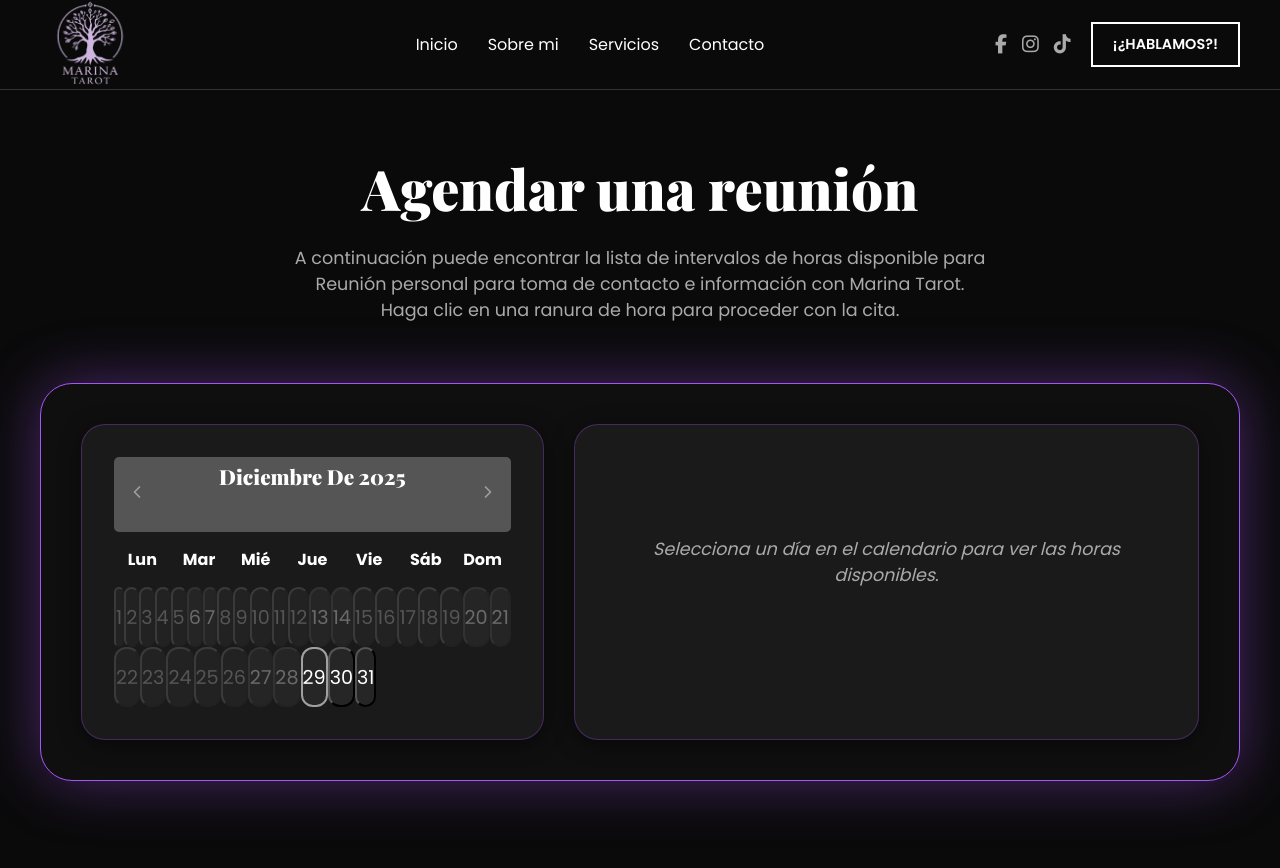
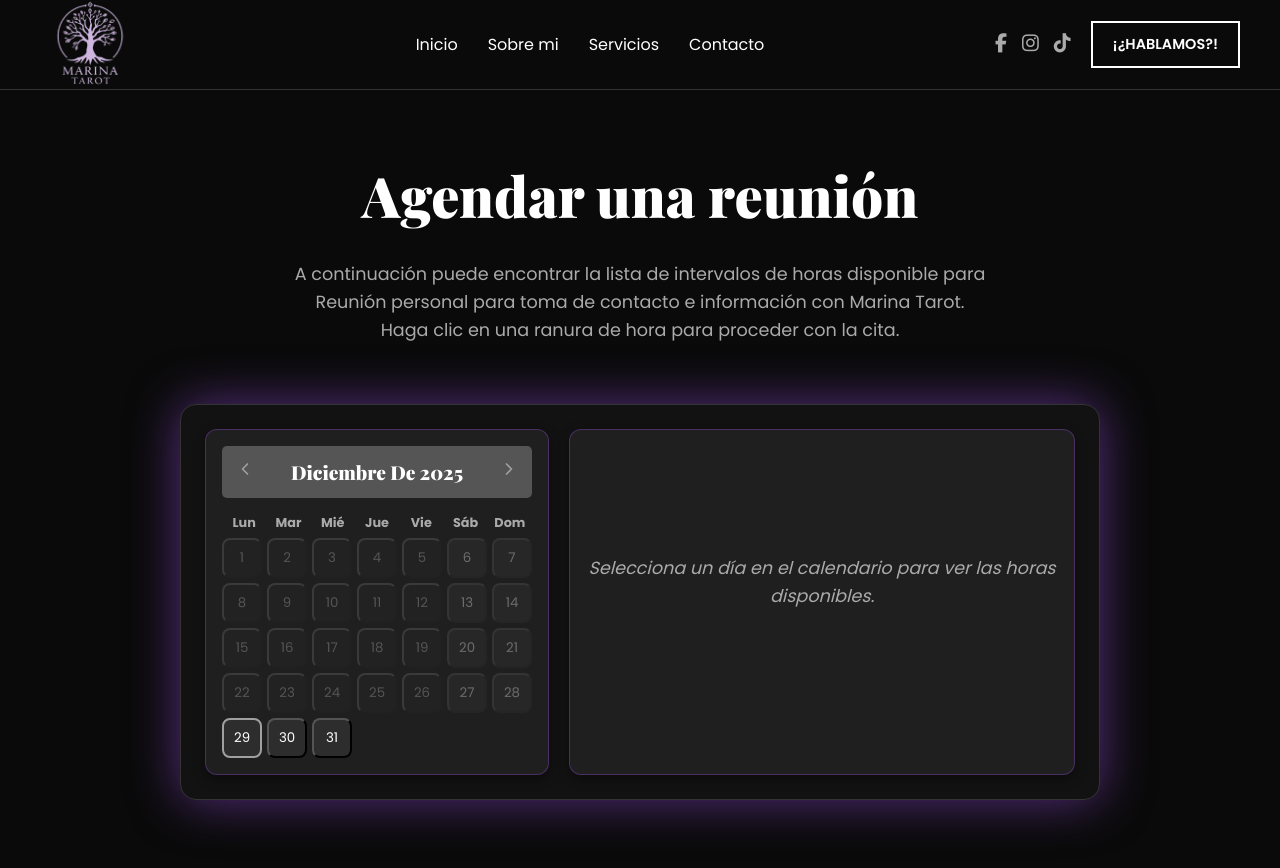
Before and after one commit to Rodriguez-22/marina_tarot, a Next.js app: page /contacto in a window 1280 px wide. Shown: the top 868 px of the page. Built offline with nearby package versions, Linux system fonts and the light colour scheme.

Commit message:
no más cambios

```diff
--- a/app/globals.css
+++ b/app/globals.css
@@ -24,10 +24,8 @@
     --color-gris-seleccion: #444444;
 
     /* === VARIABLES DE TIPOGRAFÍA AÑADIDAS (Corregido) === */
-  --font-heading: var(--font-playfair);
-  /* Playfair Display para títulos */
-  --font-body: Poppins, sans-serif;
-  /* Poppins para cuerpo */
+    --font-heading: var(--font-playfair); /* Playfair Display para títulos */
+    --font-body: Poppins, sans-serif; /* Poppins para cuerpo */
 }
 
 /* === REGLAS GENERALES Y TIPOGRAFÍA DE TÍTULOS === */
@@ -35,7 +33,6 @@
     /* Espacio entre el texto introductorio y el primer módulo */
     margin-bottom: 48px !important;
 }
-
 * {
     margin: 0;
     padding: 0;
@@ -43,29 +40,17 @@
 }
 
 body {
-  /*background-color: var(--color-fondo);*/
-  background-color: transparent;
+    background-color: var(--color-fondo);
     color: var(--color-texto);
-  font-family: var(--font-body);
-  margin: 0;
-  padding: 0;
-}
-
-.theme-dark {
-  background-color: #0a0a0a;
-  color: #ffffff;
-}
-
-main:not(.bg-white) {
-  background-color: var(--color-fondo);
+    font-family: var(--font-body); /* ⬅️ Usa la variable de cuerpo (Poppins) */
+    line-height: 1.6;
 }
 
 /* TÍTULOS PRINCIPALES: Aplicar tipografía Serif */
 .booking-section h1,
 .booking-section h2,
 .service-category-title {
-  font-family: var(--font-heading);
-  /* ⬅️ Aplicamos Serif (Playfair Display) */
+    font-family: var(--font-heading); /* ⬅️ Aplicamos Serif (Playfair Display) */
     font-weight: 900;
 }
 
@@ -300,47 +285,28 @@ header.main-header {
         font-size: 2.5rem;
     }
 
-  /* CORRECCIÓN CRÍTICA: APILADO VERTICAL EN MÓVIL */
+    /* FUERZA UNA SOLA COLUMNA */
     .scheduler-widget-custom {
-    display: flex !important;
-    flex-direction: column !important;
-    gap: 20px !important;
-    padding: 20px 15px !important;
-    background-color: #0f0f0f;
-    border-radius: 1.5rem;
-    border: 1px solid var(--color-morado-principal);
-    text-align: left;
-    box-shadow: 0 0 30px rgba(168, 85, 247, 0.4);
+        grid-template-columns: 1fr !important;
+        /* Añadir !important por si Tailwind lo anula */
+        width: 100%;
+        overflow-x: hidden;
     }
 
-  /* Forzar que los módulos ocupen todo el ancho y no tengan altura fija */
+    /* FUERZA QUE CADA MÓDULO OCUPE ESA COLUMNA (Anulación de Span 2) */
     .custom-calendar-container,
     .timeslot-container-custom,
     .booking-form,
     .timeslot-container-custom.placeholder-only {
-    width: 100% !important;
-    grid-column: auto !important;
+        /* Placeholder incluido */
+        grid-column: 1 / -1 !important;
+        /* Ocupa el 100% del ancho */
+        /* Aseguramos que solo ocupen 1 fila si usas grid-row en el desktop */
         grid-row: auto !important;
     }
 
-  /* AJUSTE PARA LOS NOMBRES DE LA SEMANA EN MÓVIL */
-  .custom-calendar-weekdays {
-    display: none !important;
-  }
-
-  /* Ajustar días del calendario para que quepan en pantallas pequeñas */
-  .custom-calendar-day {
-    height: auto !important;
-    padding: 10px 0 !important;
-    display: flex !important;
-    flex-direction: column !important;
-    align-items: center !important;
-    justify-content: center !important;
-    gap: 4px !important;
-  }
-
     .timeslot-container-custom {
-    max-height: none !important;
+        max-height: 300px;
     }
 
     /* SOLUCIÓN PARA CAMPOS INTERNOS (si los tienes en fila) */
@@ -364,10 +330,8 @@ header.main-header {
 
     /* REGLA CRÍTICA PARA EL RESPONSIVE DE SERVICIOS */
     .service-item p {
-    font-size: 0.9rem !important;
-    /* Reducir fuente a 14.4px para encajar texto largo */
-    line-height: 1.4 !important;
-    /* Reducir altura de línea */
+        font-size: 0.9rem !important; /* Reducir fuente a 14.4px para encajar texto largo */
+        line-height: 1.4 !important; /* Reducir altura de línea */
     }
 
     /* Reducir el tamaño del título de categoría en móvil */
@@ -382,7 +346,7 @@ header.main-header {
 
     /* Reducir el padding de los módulos en móvil */
     .service-module {
-    padding: 2rem !important;
+        padding: 1rem !important;
         border-radius: 12px;
 
         /* Espacio de 32px (2rem) debajo de cada módulo en móvil */
@@ -399,12 +363,10 @@ header.main-header {
 
 /* Estilo para los Títulos de la Home Page (Desktop) */
 .hero-title {
-  font-size: 5rem;
-  /* Título principal más grande y dramático */
+    font-size: 5rem; /* Título principal más grande y dramático */
     letter-spacing: 2px;
     margin-bottom: 15px;
 }
-
 @media (max-width: 640px) {
     .hero-title {
         font-size: 3rem;
@@ -417,35 +379,29 @@ header.main-header {
     flex-direction: column;
     align-items: center;
     text-align: center;
-  padding-top: 80px;
-  /* Margen superior para separarse del header */
+    padding-top: 80px; /* Margen superior para separarse del header */
     padding-bottom: 120px;
-  min-height: calc(100vh - 90px);
-  /* Ocupa el resto de la altura */
+    min-height: calc(100vh - 90px); /* Ocupa el resto de la altura */
     max-width: 900px;
     margin: 0 auto;
 }
 
 .hero-logo-container {
-  width: 150px;
-  /* Tamaño del logo en el hero */
+    width: 150px; /* Tamaño del logo en el hero */
     margin-bottom: 30px;
     /* Efecto de sombra para que el logo morado resalte en el fondo oscuro */
     filter: drop-shadow(0 0 15px var(--color-morado-principal));
 }
 
 .home-content-container h1 {
-  font-size: 4.5rem;
-  /* Título principal grande */
+    font-size: 4.5rem; /* Título principal grande */
     font-weight: 800;
     margin-bottom: 10px;
-  color: var(--color-morado-principal);
-  /* Color de acento */
+    color: var(--color-morado-principal); /* Color de acento */
 }
 
 .home-content-container h2 {
-  font-size: 1.8rem;
-  /* Subtítulo */
+    font-size: 1.8rem; /* Subtítulo */
     font-weight: 600;
     margin-bottom: 30px;
     color: var(--color-texto);
@@ -484,14 +440,13 @@ header.main-header {
     }
 }
 
-/* ================== SECCIÓN DE RESERVA (WIDGET - ESCRITORIO) ================== */
+/* ================== SECCIÓN DE RESERVA (WIDGET) ================== */
 main {
     display: block;
 }
 
 .booking-section {
-  max-width: 1600px;
-  /* Ancho máximo aumentado para escritorio */
+    max-width: 1000px;
     margin: 60px auto;
     padding: 0 20px;
     text-align: center;
@@ -512,34 +467,30 @@ main {
 
 .scheduler-widget-custom {
     display: grid;
-  /* Proporciones: Calendario más ancho, horas y formulario equilibrados */
-  grid-template-columns: 1.4fr 0.8fr 1fr;
-  gap: 30px;
-  padding: 40px;
-  background-color: #0f0f0f;
-  /* Fondo muy oscuro para resaltar el morado */
-  border-radius: 2rem;
-  border: 1px solid var(--color-morado-principal);
-  /* Borde principal morado */
+    /* Mantenemos 3 columnas con ancho igual (1/3 cada una) */
+    grid-template-columns: 1fr 1fr 1fr;
+    gap: 20px;
+    padding: 24px;
+    background-color: #121212;
+    border-radius: 1rem;
+    /* 16px */
+    border: 1px solid var(--color-borde);
     text-align: left;
-  /* Sombra de caja morada intensa */
-  box-shadow: 0 0 60px rgba(168, 85, 247, 0.4);
+    box-shadow: 0 0 50px rgba(168, 85, 247, 0.5);
 }
 
 .module-container {
-  padding: 2rem;
-  background-color: #1a1a1a;
-  /* Fondo de módulos ligeramente más claro */
-  border-radius: 1.5rem;
-  border: 1px solid rgba(168, 85, 247, 0.3);
-  box-shadow: 0 4px 20px rgba(0, 0, 0, 0.5);
+    padding: 1rem;
+    background-color: var(--color-fondo-modulo);
+    border-radius: 0.75rem;
+    border: 1px solid var(--color-borde-morado);
+    box-shadow: 0 4px 12px rgba(0, 0, 0, 0.4);
 }
 
 /* --- CALENDARIO: OCUPA 1 COLUMNA --- */
 .custom-calendar-container {
     width: 100%;
-  grid-column: span 1;
-  /* ⬅️ CORRECCIÓN: 1/3 del ancho */
+    grid-column: span 1; /* ⬅️ CORRECCIÓN: 1/3 del ancho */
 }
 
 .custom-calendar-header {
@@ -553,11 +504,9 @@ main {
 }
 
 .custom-calendar-title {
-  height: 65px;
-  /* Días mucho más grandes y fáciles de clicar */
-  font-size: 1.3rem;
-  /* Números más visibles */
-  border-radius: 12px;
+    font-size: 1.2rem;
+    font-weight: 600;
+    text-transform: capitalize;
 }
 
 .custom-calendar-nav-btn {
@@ -574,50 +523,46 @@ main {
 }
 
 .custom-calendar-weekdays {
-  display: grid !important;
-  grid-template-columns: repeat(7, 1fr) !important;
-  /* Días de la semana de lado */
+    display: grid;
+    grid-template-columns: repeat(7, 1fr);
     text-align: center;
-  font-size: 1rem;
+    font-size: 0.8rem;
     font-weight: 700;
-  color: var(--color-morado-principal);
-  /* Nombres de días en morado */
-  margin-bottom: 15px;
-  color: #FFFFFF !important;
-}
-
-.custom-calendar-day.selected,
-.time-slot.selected {
-  color: #ffffff !important;
-  background-color: var(--color-morado-principal) !important;
-}
-
-.custom-calendar-day:disabled,
-.time-slot:disabled,
-.custom-calendar-day.past,
-.time-slot.past-time {
-  color: #555555 !important;
-  background-color: #1a1a1a;
-  cursor: not-allowed;
+    color: var(--color-texto-secundario);
+    margin-bottom: 5px;
 }
 
 .custom-calendar-dates {
-  gap: 10px !important;
+    display: grid;
+    grid-template-columns: repeat(7, 1fr);
+    gap: 5px;
 }
 
 .custom-calendar-day {
-  height: 60px;
-  /* Tamaño grande para los días */
-  background-color: #262626;
-  border-radius: 12px;
-  font-size: 1.2rem;
-  transition: all 0.3s ease;
-  color: #FFFFFF !important;
+    /* Hacemos las celdas cuadradas para que se vea como un calendario normal */
+    aspect-ratio: 1 / 1;
+    width: 100%;
+    display: flex;
+    align-items: center;
+    justify-content: center;
+    border-radius: 8px;
+    background-color: var(--color-gris-oscuro);
+    color: var(--color-texto);
+    font-weight: 500;
+    transition: background-color 0.3s, transform 0.1s;
+    min-height: 40px;
+}
+
+.custom-calendar-empty {
+    /* Aseguramos que las celdas vacías conserven la forma y el tamaño */
+    aspect-ratio: 1 / 1;
+    width: 100%;
+    min-height: 40px;
 }
 
 .custom-calendar-day:hover:not(:disabled) {
-  border: 1px solid var(--color-morado-principal);
-  background-color: rgba(168, 85, 247, 0.1);
+    background-color: var(--color-gris-interaccion);
+    transform: none;
 }
 
 .custom-calendar-day.past,
@@ -628,10 +573,10 @@ main {
 }
 
 .custom-calendar-day.selected {
-  background-color: var(--color-morado-principal) !important;
-  /* Día seleccionado morado */
-  color: white !important;
-  box-shadow: 0 0 15px var(--color-morado-principal);
+    background-color: var(--color-gris-seleccion);
+    color: var(--color-texto);
+    font-weight: 700;
+    box-shadow: none;
 }
 
 .custom-calendar-day.today:not(.selected) {
@@ -642,40 +587,42 @@ main {
 
 /* --- HORAS: OCUPA 1 COLUMNA --- */
 .timeslot-container-custom {
-  grid-column: span 1;
-  /* ⬅️ CORRECCIÓN: 1/3 del ancho */
+    grid-column: span 1; /* ⬅️ CORRECCIÓN: 1/3 del ancho */
     display: flex;
     flex-direction: column;
 }
 
 .time-title-aesthetic {
-  font-size: 1.4rem;
+    font-size: 1.2rem;
     font-weight: 700;
     margin-bottom: 15px;
     text-align: center;
     color: var(--color-texto);
     background-color: var(--color-gris-seleccion);
     border-bottom: 2px solid var(--color-borde);
-  padding: 15px 0;
+    padding: 10px 0;
     border-radius: 8px;
 }
 
 .time-slots {
-  display: grid !important;
-  grid-template-columns: repeat(2, 1fr) !important;
-  /* Dos columnas de horas */
-  gap: 12px;
-  padding-right: 5px;
+    display: flex;
+    flex-direction: column;
+    gap: 10px;
+    overflow-y: auto;
+    padding-right: 8px;
 }
 
 .time-slot {
-  padding: 15px 5px;
-  background-color: #262626;
-  border: 1px solid #333;
-  font-size: 1.1rem;
-  /* Cambio: Texto de la hora en blanco */
-  color: #ffffff !important;
+    background-color: #333;
+    color: var(--color-texto);
+    border: 1px solid #444;
+    padding: 12px;
+    border-radius: 8px;
     font-weight: 600;
+    font-size: 1rem;
+    text-align: center;
+    transition: all 0.3s ease;
+    cursor: pointer;
 }
 
 .time-slot:hover:not(:disabled) {
@@ -684,10 +631,11 @@ main {
 }
 
 .time-slot.selected {
-  background-color: var(--color-morado-principal) !important;
-  /* Hora seleccionada morada */
-  border-color: var(--color-morado-principal);
-  box-shadow: 0 0 10px rgba(168, 85, 247, 0.5);
+    background-color: var(--color-gris-seleccion);
+    color: var(--color-texto);
+    font-weight: 700;
+    border-color: var(--color-gris-seleccion);
+    box-shadow: none;
 }
 
 .time-slot.past-time,
@@ -700,8 +648,7 @@ main {
 
 /* Placeholder: OCUPA 2 COLUMNAS */
 .timeslot-container-custom.placeholder-only {
-  grid-column: span 2;
-  /* ⬅️ CORRECCIÓN: Ocupa 2/3 del ancho (Horas + Form) */
+    grid-column: span 2; /* ⬅️ CORRECCIÓN: Ocupa 2/3 del ancho (Horas + Form) */
     display: flex;
     align-items: center;
     justify-content: center;
@@ -717,19 +664,14 @@ main {
 
 /* --- FORMULARIO: OCUPA 1 COLUMNA Y MANTIENE ESTÉTICA MEJORADA --- */
 .booking-form {
-  grid-column: span 1;
-  /* ⬅️ CORRECCIÓN: 1/3 del ancho */
+    grid-column: span 1; /* ⬅️ CORRECCIÓN: 1/3 del ancho */
     box-shadow: 0 0 20px rgba(168, 85, 247, 0.3);
 }
 
 .form-title-aesthetic {
-  font-size: 2.2rem;
-  /* Título más grande */
-  font-weight: 800;
-  /* Más audaz */
-  margin-bottom: 15px;
-  /* Más espacio */
-  font-size: 2rem;
+    font-size: 1.6rem; /* Título más grande */
+    font-weight: 800; /* Más audaz */
+    margin-bottom: 15px; /* Más espacio */
     color: var(--color-morado-principal);
     text-align: center;
 }
@@ -742,8 +684,7 @@ main {
 }
 
 .form-group {
-  margin-bottom: 25px;
-  /* Más separación entre campos */
+    margin-bottom: 25px; /* Más separación entre campos */
 }
 
 .form-group label {
@@ -755,29 +696,25 @@ main {
 
 .form-input {
     width: 100%;
-  padding: 18px;
-  /* Un poco más alto */
+    padding: 14px; /* Un poco más alto */
     background-color: #333;
-  border: 2px solid var(--color-borde);
-  /* Borde más visible */
+    border: 2px solid var(--color-borde); /* Borde más visible */
     border-radius: 8px;
     color: var(--color-texto);
-  font-size: 1.1rem;
+    font-size: 1rem;
     transition: border-color 0.3s, box-shadow 0.3s;
 }
 
 .form-input:focus {
     outline: none;
     border-color: var(--color-morado-principal);
-  box-shadow: 0 0 10px rgba(168, 85, 247, 0.6);
-  /* Sombra más fuerte y visible */
+    box-shadow: 0 0 10px rgba(168, 85, 247, 0.6); /* Sombra más fuerte y visible */
 }
 
 /* Botón de Enviar (Cambiado de Verde a Morado/Púrpura para Coherencia) */
 .submit-booking-btn {
     width: 100%;
-  padding: 18px;
-  /* Botón más alto */
+    padding: 18px; /* Botón más alto */
     border: none;
     border-radius: 8px;
     font-size: 1.1rem;
@@ -816,16 +753,9 @@ main {
     border-radius: 16px;
     box-shadow: 0 8px 30px rgba(0, 0, 0, 0.6);
     transition: all 0.3s ease;
-  margin-bottom: 3rem;
-  outline: 1px solid rgba(168, 85, 247, 0.15);
-  outline-offset: 12px;
 
     /* VALORES DE PADDING DE BASE (MÓVIL/FALLBACK) */
-  padding: 2.5rem 1.5rem !important;
-  display: flex;
-  flex-direction: column;
-  width: 100% !important;
-  /* Asegura que la caja respete el grid */
+    padding: 50px 70px;
 }
 
 .service-module:hover {
@@ -839,8 +769,7 @@ main {
     color: var(--color-morado-principal);
     font-weight: 800;
     /* AUMENTO DE MARGEN INTERNO GARANTIZADO */
-  margin-bottom: 4rem !important;
-  /* 64px de separación garantizados */
+    margin-bottom: 4rem !important; /* 64px de separación garantizados */
     display: flex;
     align-items: center;
 }
@@ -882,16 +811,7 @@ main {
     background-color: var(--color-gris-oscuro) !important;
     color: var(--color-gris-claro) !important;
     cursor: not-allowed;
-  opacity: 0.6;
-  /* Un poco de opacidad para diferenciarlo */
-}
-
-.weekday-name-mobile {
-  display: block !important;
-    font-size: 0.65rem !important;
-    text-transform: uppercase;
-    opacity: 0.8;
-    font-weight: 500;
+    opacity: 0.6; /* Un poco de opacidad para diferenciarlo */
 }
 
 /* Regla crítica que se mantiene para días pasados y fines de semana (disabled) */
@@ -937,42 +857,3 @@ main {
         margin-bottom: 0 !important;
     }
 }
-
-/* Ajuste extra para teléfonos muy pequeños */
-@media (max-width: 400px) {
-  .time-slots {
-    grid-template-columns: 1fr !important; /* Una sola columna para que el texto respire */
-  }
-
-  .custom-calendar-day {
-    font-size: 0.9rem;
-  }
-}
-
-.service-module {
-  margin-bottom: 4rem !important;
-}
-
-@media (min-width: 1024px) {
-  .service-module {
-    margin-bottom: 6rem !important;
-  }
-}
-
-.relative.overflow-hidden img {
-  object-fit: cover;
-  width: 100% !important;
-  height: 100% !important;
-  position: absolute !important;
-}
-
-.light-page {
-  background-color: #FFFFFF !important;
-  color: #2c2c2c !important;
-}
-
-.light-page p,
-.light-page h1,
-.light-page h2 {
-  color: #2c2c2c !important;
-}
```
Lines whose indentation alone changed are shown as unchanged.
